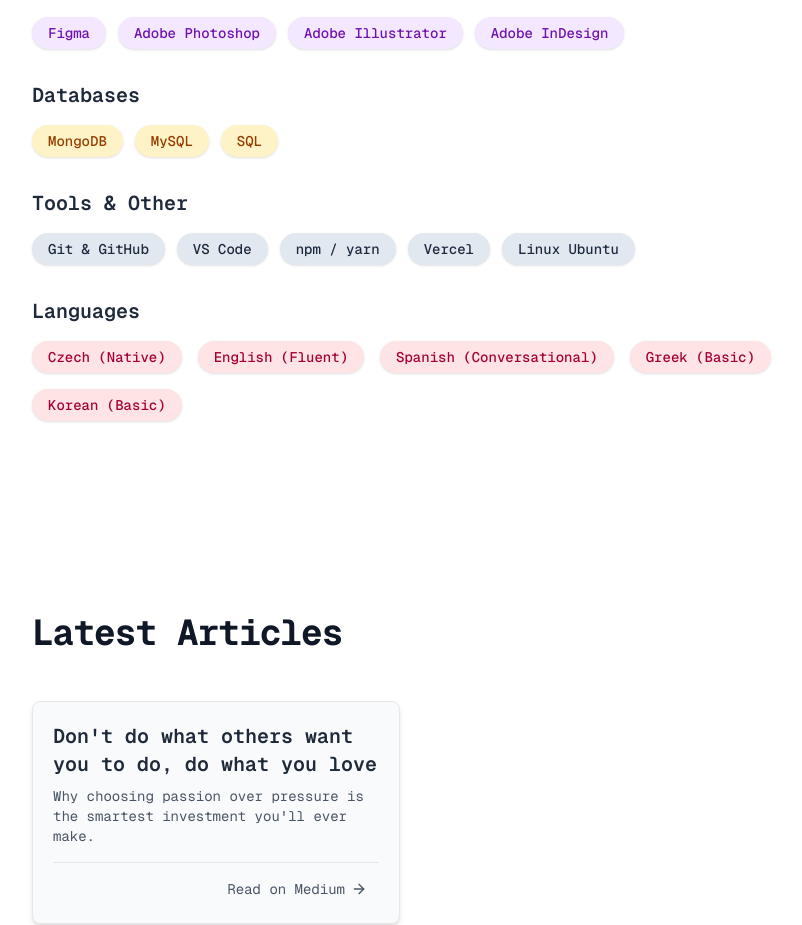
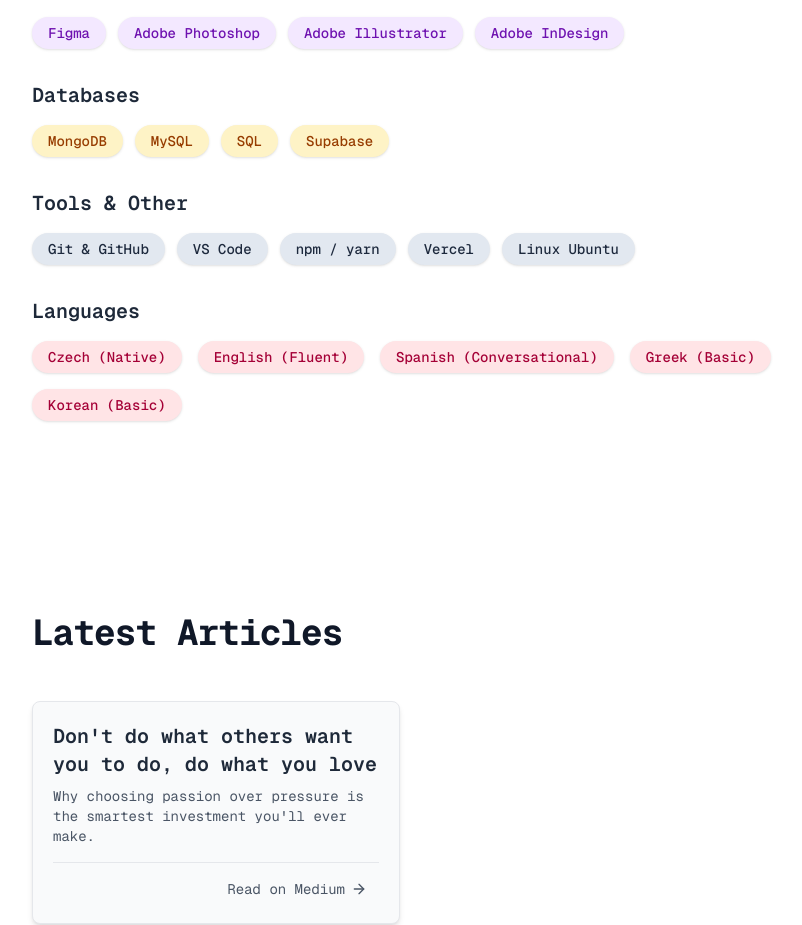
Before and after one commit to VilemB/vilembarnet, a Next.js app: page / in a window 1280 px wide. Shown: the part 1790-2715 px from the top of the page, without its empty margins (224-1026 px from the left). Built offline with nearby package versions, Linux system fonts and the light colour scheme.

Commit message:
Supabase

```diff
--- a/src/app/page.tsx
+++ b/src/app/page.tsx
@@ -536,7 +536,7 @@
                   Databases
                 </h3>
                 <div className="flex flex-wrap gap-2 sm:gap-3">
-                  {["MongoDB", "MySQL", "SQL"].map((skill) => (
+                  {["MongoDB", "MySQL", "SQL", "Supabase"].map((skill) => (
                     <SkillTag
                       key={skill}
                       skillName={skill}
```
